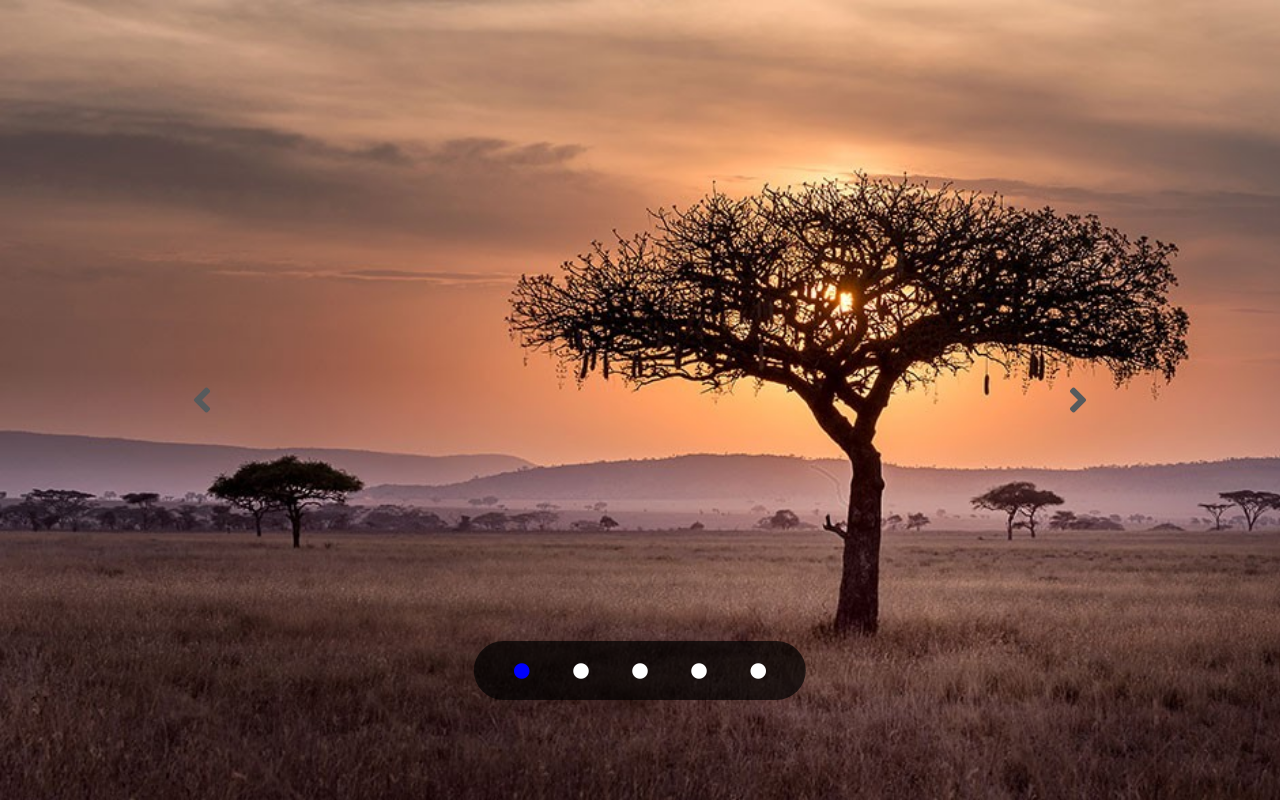
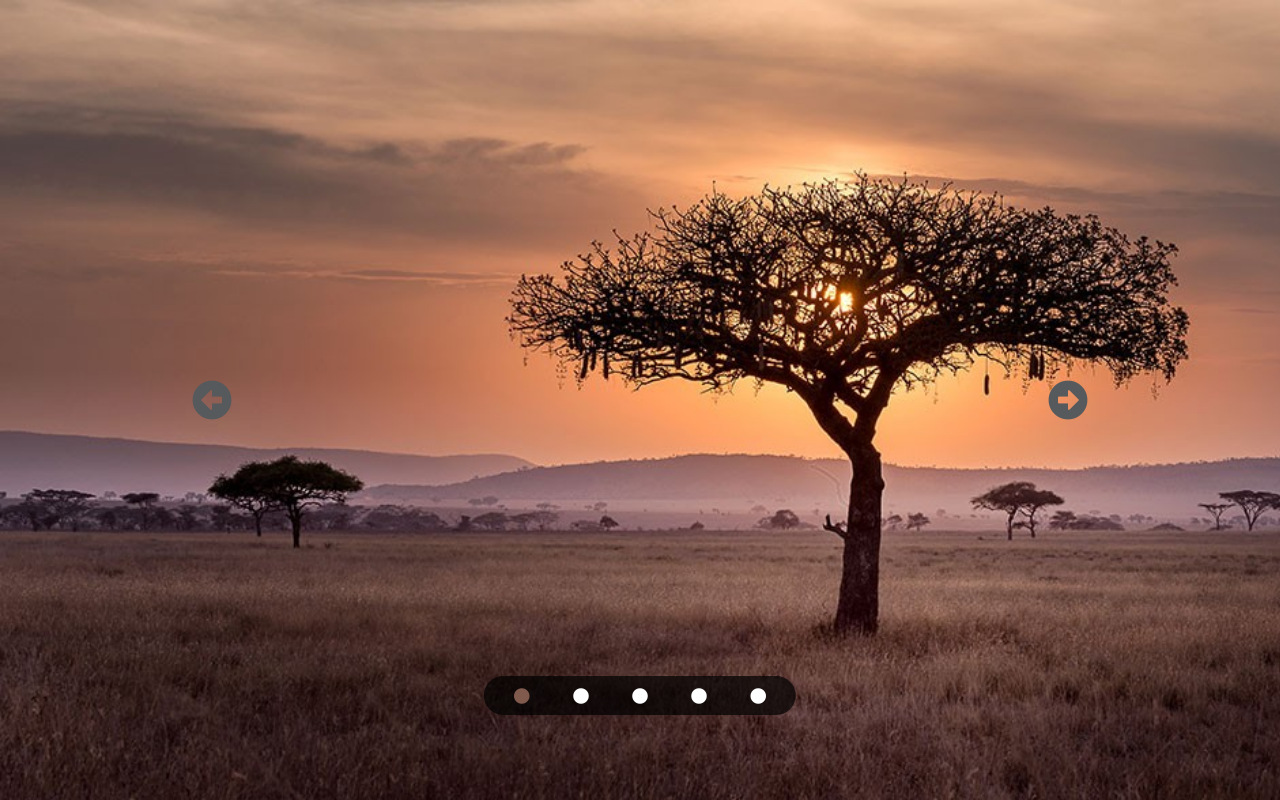
Before and after one commit to Learning-Javascript-ECMA6/js-jq-carousel, a plain HTML site: page bonus/index.html in a window 1280 px wide. Drawn offline with nearby package versions, Linux system fonts and the light colour scheme.

Commit message:
bonus africa

```diff
--- a/bonus/css/style.css
+++ b/bonus/css/style.css
@@ -50,9 +50,9 @@ body{
 .nav {
     position: absolute;
     left: 50%;
-    bottom: 20px;
+    bottom: 5px;;
     transform: translateX(-50%);
-    padding: 20px;
+    padding: 10px;
     border-radius: 999px;
     background: rgba(0,0,0,.7);
     color: white;
@@ -61,5 +61,5 @@ body{
     margin: 0 20px;
 }
 .nav > i.active {
-    color: blue;
+    color: #805a4c;
 }
--- a/bonus/index.html
+++ b/bonus/index.html
@@ -15,7 +15,7 @@
   <div class="container">
    <div class="slider-wrapper">
        <div class="prev">
-           <i class="fas fa-angle-left"></i>
+           <i class="fas fa-arrow-alt-circle-left"></i>
        </div>
        <div class="images">
            <img class="active first" src="" alt="">
@@ -27,14 +27,13 @@
 
        </div>
        <div class="next">
-           <i class="fas fa-angle-right"></i>
+          <i class="fas fa-arrow-alt-circle-right"></i>
        </div>
        <div class="nav">
            <i class="fas fa-circle active first"></i>
            <i class="fas fa-circle"></i>
            <i class="fas fa-circle"></i>
            <i class="fas fa-circle"></i>
-
            <i class="fas fa-circle last"></i>
        </div>
    </div>
```
